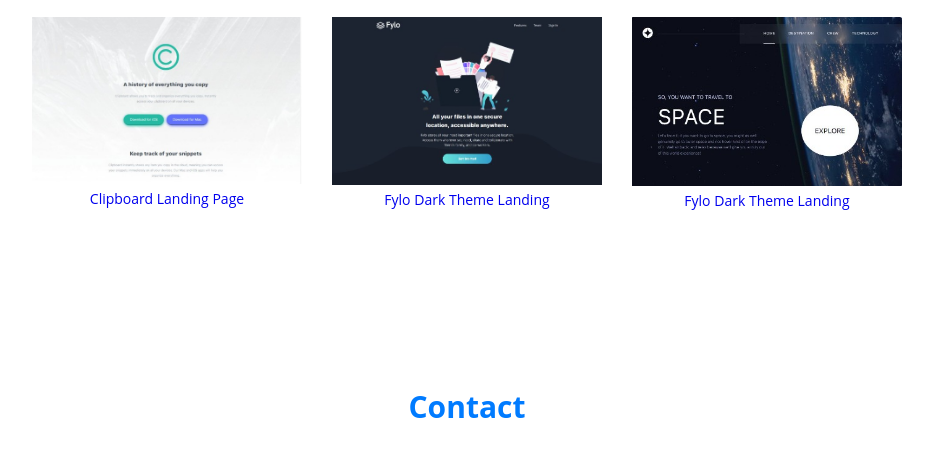
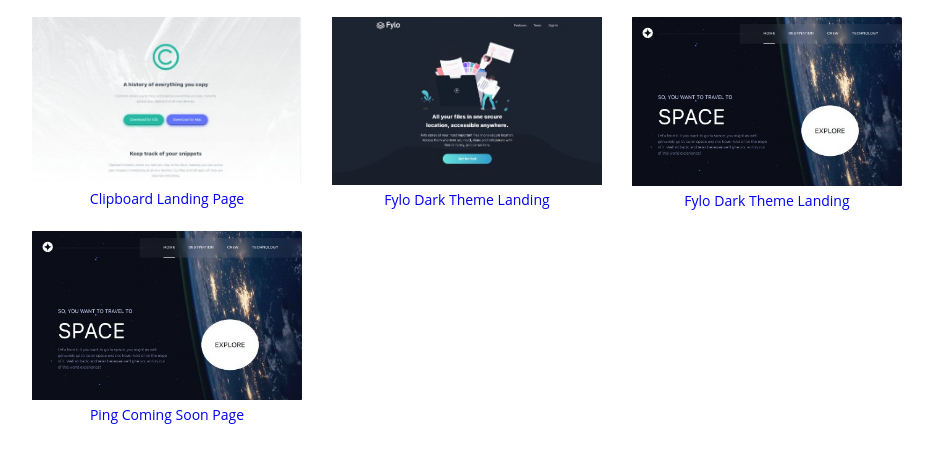
Before and after one commit to phil0452/webportfolio, a plain HTML site: page index.html in a window 1280 px wide. Shown: the part 1676-2126 px from the top of the page, without its empty margins (173-1106 px from the left). Drawn offline with Linux system fonts and the light colour scheme.

Commit message:
Update index.html

```diff
--- a/index.html
+++ b/index.html
@@ -79,7 +79,7 @@
                 <a href="https://clipboard-landing-page-master-lake.vercel.app/"><img src="img/clipboard-landing-page.jpg"alt="clipboard landing page"/> <span>Clipboard Landing Page</span></a>
                 <a href="https://fylo-dark-theme-landing-page-master-tawny-sigma.vercel.app/"><img src="img/fylo-dark-theme-landing.jpg"alt="fylo dark theme landing"/> <span>Fylo Dark Theme Landing</span></a>
                 <a href="https://spacetourism-xi.vercel.app/"><img src="img/space-tourism.jpg"alt="space tourism"/> <span>Fylo Dark Theme Landing</span></a>
-
+                <a href="https://ping-coming-soon-page-master-xi-ten.vercel.app/"><img src="img/space-tourism.jpg"alt="space tourism"/> <span>Ping Coming Soon Page</span></a>
              </div>
         </div>
     </section>
@@ -107,4 +107,5 @@
 </body>
 
 <script src="js/index_main.js" defer></script>
+
 </html>
```
